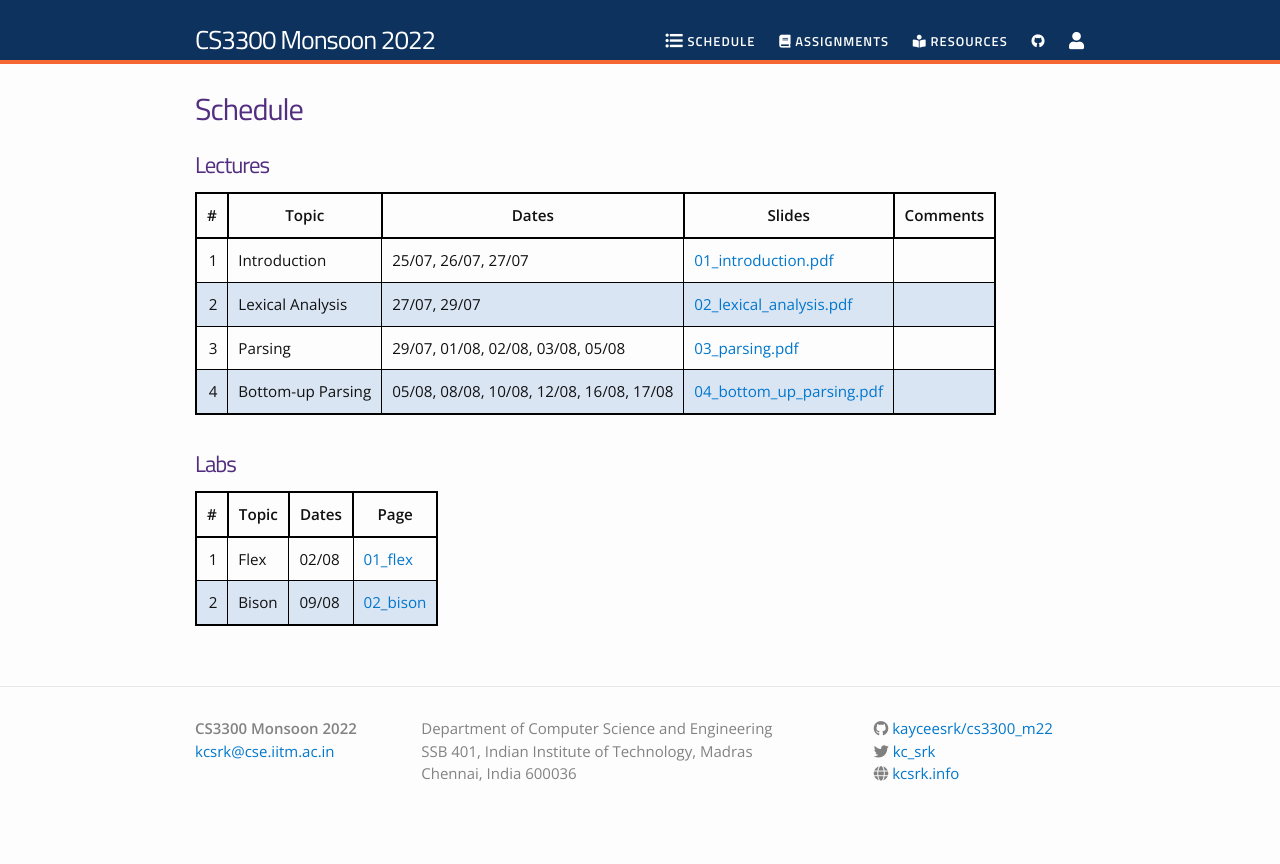
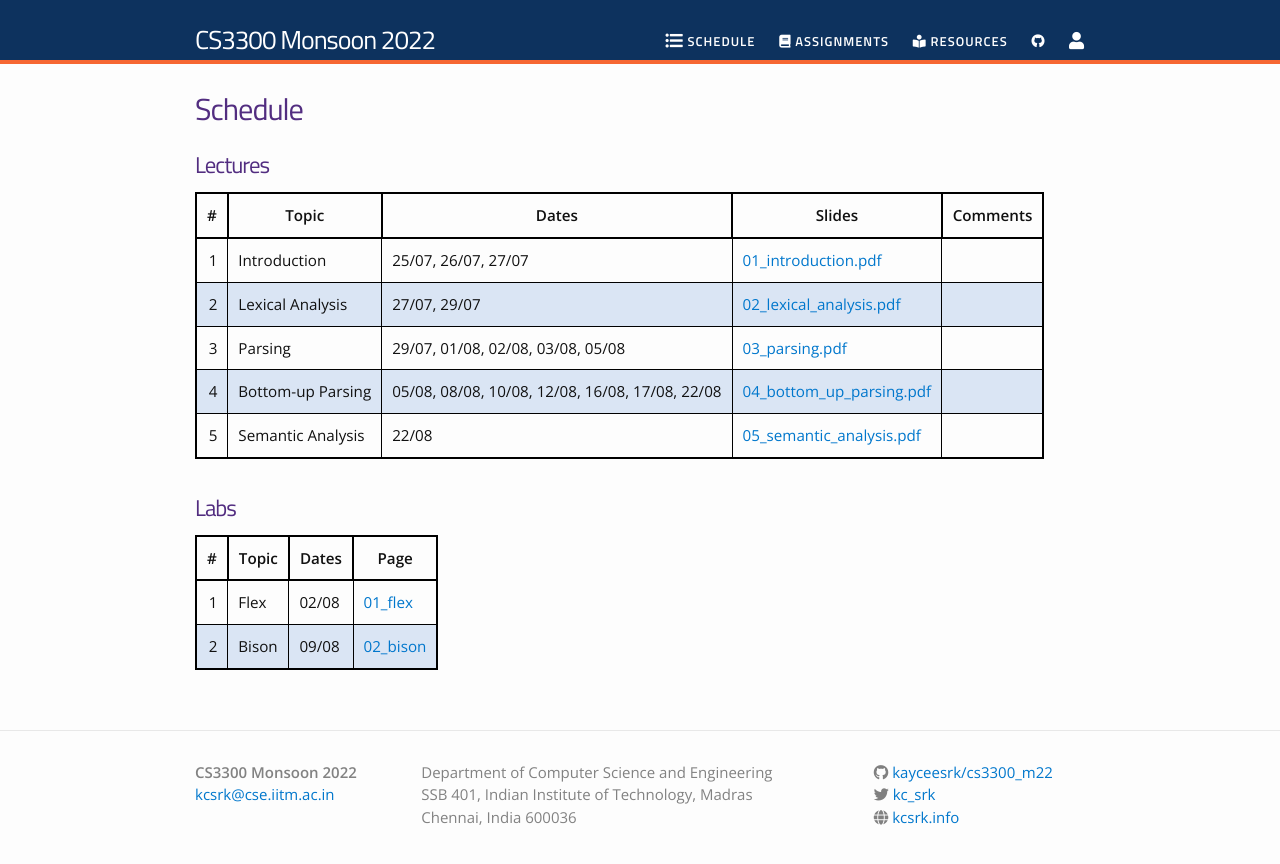
Before and after one commit to kayceesrk/cs3300_m22, a Jekyll site: the page built from schedule.md, in a window 1280 px wide. Shown: the top 864 px of the page. Built offline with Jekyll 4.4.1, drawn with Linux system fonts in a browser that asks for light colours; nearby versions of some CDN libraries.

Commit message:
Added semantic analysis

```diff
--- a/schedule.md
+++ b/schedule.md
@@ -11,7 +11,8 @@ permalink: /schedule/
 | 1 | Introduction | 25/07, 26/07, 27/07 | [01_introduction.pdf](slides/01_introduction.pdf) | |
 | 2 | Lexical Analysis | 27/07, 29/07 | [02_lexical_analysis.pdf](slides/02_lexical_analysis.pdf) | |
 | 3 | Parsing | 29/07, 01/08, 02/08, 03/08, 05/08 | [03_parsing.pdf](slides/03_parsing.pdf) | |
-| 4 | Bottom-up Parsing | 05/08, 08/08, 10/08, 12/08, 16/08, 17/08 | [04_bottom_up_parsing.pdf](slides/04_bottom_up_parsing.pdf) | |
+| 4 | Bottom-up Parsing | 05/08, 08/08, 10/08, 12/08, 16/08, 17/08, 22/08 | [04_bottom_up_parsing.pdf](slides/04_bottom_up_parsing.pdf) | |
+| 5 | Semantic Analysis | 22/08 | [05_semantic_analysis.pdf](slides/05_semantic_analysis.pdf) | |
 
 <br/>
 
```
Also changed, not shown: 2 other files.
